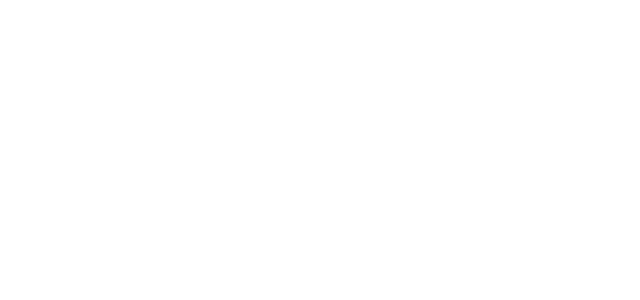
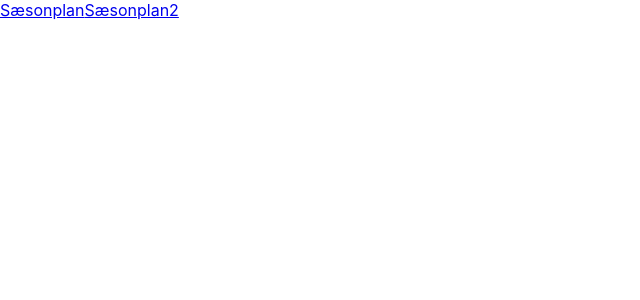
Before and after one commit to GodSpiller/bordtennis, a React (Create React App) app in the folder frontend/: page / in a window 1280 px wide. Shown: the top 300 px of the page, without its empty margins (0-640 px from the left). Built offline with nearby package versions, Linux system fonts and the light colour scheme.

Commit message:
Added routing structure

```diff
--- a/frontend/package.json
+++ b/frontend/package.json
@@ -12,8 +12,8 @@
     "@types/react-dom": "^18.0.0",
     "react": "^18.2.0",
     "react-dom": "^18.2.0",
+    "react-router-dom": "^6.22.2",
     "react-scripts": "5.0.1",
-    "typescript": "^4.4.2",
     "web-vitals": "^2.1.0"
   },
   "scripts": {
@@ -39,5 +39,8 @@
       "last 1 firefox version",
       "last 1 safari version"
     ]
+  },
+  "devDependencies": {
+    "typescript": "^5.3.3"
   }
 }
--- a/frontend/src/App.tsx
+++ b/frontend/src/App.tsx
@@ -1,9 +1,18 @@
-import React from "react";
-import logo from "./logo.svg";
+import { Route, Routes } from "react-router-dom";
 import "./App.css";
 
+import { Layout } from "./components/Layout";
+
 function App() {
-  return <div></div>;
+  return (
+    <div>
+      <Routes>
+        <Route path="/" element={<Layout />}>
+          <Route path="/" element={<div></div>}></Route>
+        </Route>
+      </Routes>
+    </div>
+  );
 }
 
 export default App;
--- /dev/null
+++ b/frontend/src/components/Layout.tsx
@@ -0,0 +1,17 @@
+import { Outlet } from "react-router-dom";
+import { Navbar } from "./Navbar/Navbar";
+import { Link } from "./Navbar/Navbar";
+
+const links: Link[] = [
+  { path: "/saeson", title: "Sæsonplan" },
+  { path: "/saeson", title: "Sæsonplan2" },
+];
+
+export function Layout() {
+  return (
+    <div>
+      <Navbar links={links} />
+      <Outlet />
+    </div>
+  );
+}
--- /dev/null
+++ b/frontend/src/components/Navbar/Navbar.css
@@ -0,0 +1,3 @@
+.Navbar {
+  background-color: red;
+}
--- /dev/null
+++ b/frontend/src/components/Navbar/Navbar.tsx
@@ -0,0 +1,26 @@
+import { NavLink } from "react-router-dom";
+
+export type Link = {
+  title: string;
+  path: string;
+};
+
+export type NavbarProps = {
+  links: Link[];
+};
+
+export function Navbar({ links }: NavbarProps) {
+  return (
+    <nav>
+      <div className="Navbar">
+        <div className="">
+          {links.map((link, index) => (
+            <NavLink key={index} to={link.path}>
+              {link.title}
+            </NavLink>
+          ))}
+        </div>
+      </div>
+    </nav>
+  );
+}
--- a/frontend/src/index.tsx
+++ b/frontend/src/index.tsx
@@ -1,15 +1,18 @@
-import React from 'react';
-import ReactDOM from 'react-dom/client';
-import './index.css';
-import App from './App';
-import reportWebVitals from './reportWebVitals';
+import React from "react";
+import ReactDOM from "react-dom/client";
+import "./index.css";
+import App from "./App";
+import reportWebVitals from "./reportWebVitals";
+import { BrowserRouter } from "react-router-dom";
 
 const root = ReactDOM.createRoot(
-  document.getElementById('root') as HTMLElement
+  document.getElementById("root") as HTMLElement
 );
 root.render(
   <React.StrictMode>
-    <App />
+    <BrowserRouter>
+      <App />
+    </BrowserRouter>
   </React.StrictMode>
 );
 
```
Also changed, not shown: 1 other file (tests, documents, lock files or other folders).
